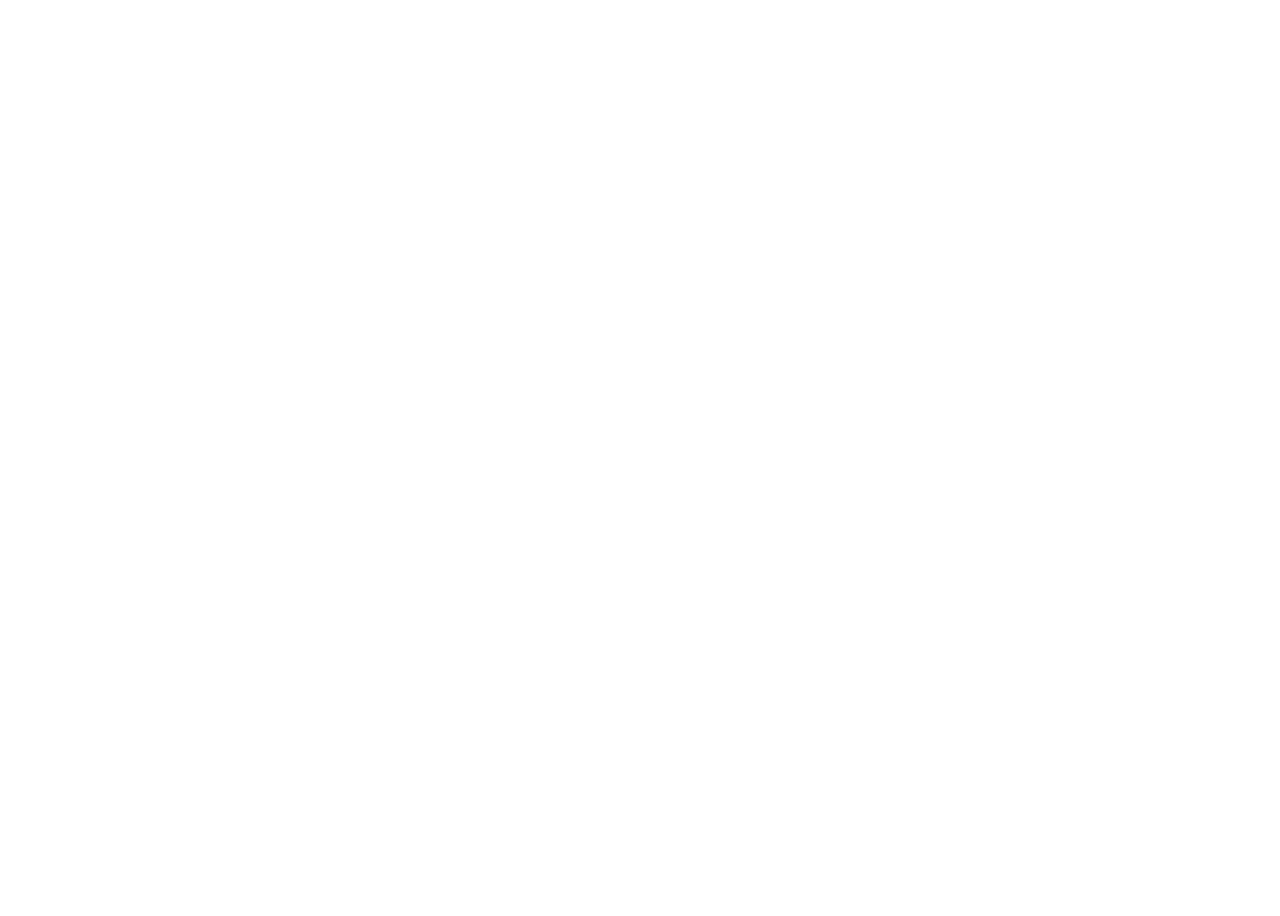
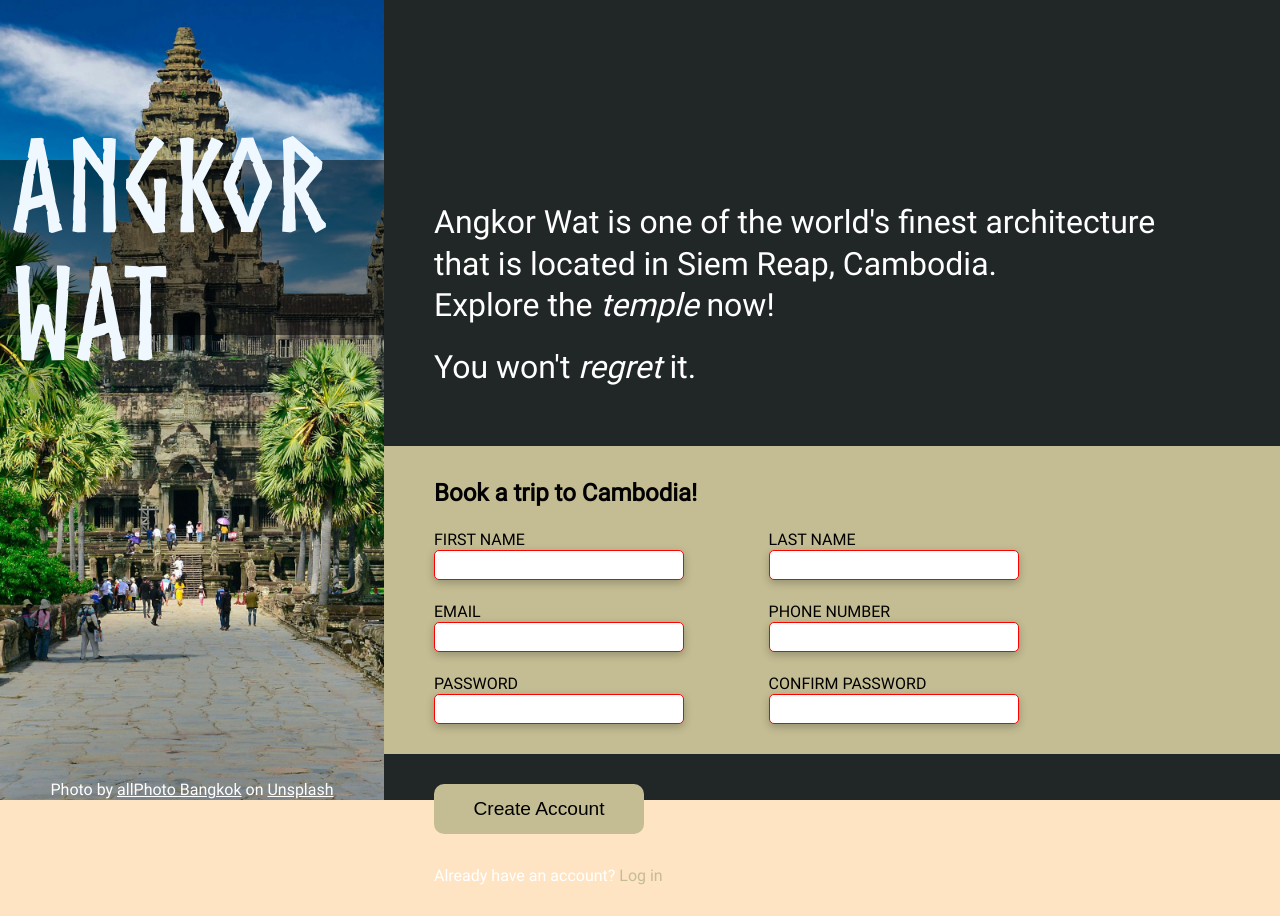
Before and after one commit to NirakChoun/sign-up-form, a plain HTML site: page index.html in a window 1280 px wide. Before the commit the page ends 800 px from the top, so only its background shows below. Drawn offline with Linux system fonts and the light colour scheme.

Commit message:
Add text & form and style it

```diff
--- a/index.html
+++ b/index.html
@@ -6,5 +6,88 @@
     <title>Sign-up Form</title>
     <link rel="stylesheet" href="styles.css" />
   </head>
-  <body></body>
+  <body>
+    <div class="container">
+      <div class="left">
+        <div class="brand">
+          <h1>ANGKOR WAT</h1>
+        </div>
+        <div class="photo-credit">
+          <p>
+            Photo by
+            <a
+              href="https://unsplash.com/photos/people-walking-on-park-near-trees-and-building-during-daytime-gt3gK_Wob2g"
+              >allPhoto Bangkok</a
+            >
+            on <a href="https://unsplash.com/">Unsplash</a>
+          </p>
+        </div>
+      </div>
+      <div class="right">
+        <section class="first">
+          <p>
+            Angkor Wat is one of the world's finest architecture
+            <br />
+            that is located in Siem Reap, Cambodia.
+            <br />
+            Explore the <em>temple</em> now!
+          </p>
+          <p>You won't <em>regret</em> it.</p>
+        </section>
+        <section class="second">
+          <form action="">
+            <h2>Book a trip to Cambodia!</h2>
+            <div class="form-row">
+              <div>
+                <label for="first_name">FIRST NAME</label>
+                <input type="text" id="first_name" name="first_name" required />
+              </div>
+              <div>
+                <label for="last_name">LAST NAME</label>
+                <input type="text" id="last_name" name="last_name" required />
+              </div>
+            </div>
+            <div class="form-row">
+              <div>
+                <label for="email">EMAIL</label>
+                <input type="email" id="email" name="email" required />
+              </div>
+              <div>
+                <label for="phone_number">PHONE NUMBER</label>
+                <input
+                  type="number"
+                  id="phone_number"
+                  name="phone_number"
+                  min="9"
+                  max="10"
+                  required
+                />
+              </div>
+            </div>
+            <div class="form-row">
+              <div>
+                <label for="password">PASSWORD</label>
+                <input type="password" id="password" name="password" required />
+              </div>
+              <div>
+                <label for="confirm_password">CONFIRM PASSWORD</label>
+                <input
+                  type="password"
+                  id="confirm_password"
+                  name="confirm_password"
+                  minlength="5"
+                  maxlength="15"
+                  required
+                />
+              </div>
+            </div>
+          </form>
+        </section>
+        <section class="third">
+          <button type="submit">Create Account</button>
+          <p>Already have an account? <span class="green-text">Log in</span></p>
+        </section>
+      </div>
+    </div>
+  </body>
 </html>
--- a/styles.css
+++ b/styles.css
@@ -13,6 +13,160 @@
     font-style: normal;
 }
 
+@font-face {
+    font-family: "Roboto";
+    src:
+      url("fonts/roboto-regular-webfont.woff2") format("woff2"),
+      url("fonts/roboto-regular-webfont.woff") format("woff");
+    font-weight: normal;
+    font-style: normal;
+}
+
 body {
-    min-height: 100vh;
+   min-height: 100vh;
+   background-color: bisque;
+   font-family: "Roboto";
 }
+
+.container {
+    width: 100vw;
+    height: 100vh;
+    background-color: grey;
+    display: flex;
+}
+
+.left {
+    background-color: brown;
+    width: 30%;
+    background-image: url("img/bg-image.jpg");
+    background-position: center;
+    background-size: cover;
+    position: relative;
+}
+
+.left .brand {
+    background-color: rgba(0, 0, 0, 0.5);
+    height: 175px;
+    padding: 10px;
+    display: flex;
+    justify-content: center;
+    align-items: center;
+    position: absolute;
+    width: 100%;
+    top: 20%;
+}
+
+.left .brand img {
+    max-width: 100%;
+    height: 100%;
+}
+
+.left .brand h1 {
+    font-family: "norse-bold";
+    color: aliceblue;
+    font-size: 8rem;
+}
+
+.left .photo-credit {
+    position: absolute;
+    bottom: 0;
+    width: 100%;
+}
+
+.left .photo-credit p,
+.left .photo-credit a {
+    color: white;
+    text-align: center;
+}
+
+.right {
+    background-color: #212726;
+    width: 70%;
+    display: flex;
+    flex-direction: column;
+}
+
+.right .first {
+    padding: 50px 0 0 50px;
+    margin-top: 150px;
+}
+
+.right .first p {
+    font-size: 2rem;
+    margin-bottom: 20px;
+    line-height: 1.3;
+    color: white;
+}
+
+.right .second {
+    background-color: #C4BD93;
+    padding: 30px 0 30px 50px;
+    margin-top: 40px;
+}
+
+.right .second form {
+    display: flex;
+    flex-direction: column;
+    gap: 20px;
+}
+
+.right .second form .form-row {
+    display: flex;
+    gap: 10%;
+}
+
+.right .second form .form-row div {
+    display: flex;
+    flex-direction: column;
+}
+
+.right .second form .form-row div input {
+    border-radius: 5px;
+    width: 250px;
+    height: 30px;
+    border: 1px solid #000;
+    font-size: 1.2rem;
+    padding: 5px;
+    box-sizing: border-box;
+}
+
+.right .second form .form-row div input:focus {
+    border: 1px solid blue;
+    box-shadow: rgba(0, 0, 0, 0.24) 0px 3px 8px;
+}
+
+.right .second form .form-row div input[type="password"]:invalid,
+.right .second form .form-row div input:invalid {
+    border: 1px solid red;
+    box-shadow: rgba(0, 0, 0, 0.24) 0px 3px 8px;
+}
+
+.right .second form .form-row div input:focus:invalid {
+    border: none;
+}
+
+.right .second form .form-row div input[type="number"] {
+    -moz-appearance: textfield;
+}
+
+.right .third {
+    padding: 30px 0 30px 50px;
+}
+
+.right .third button {
+    width: 210px;
+    height: 50px;
+    font-size: 1.2rem;
+    margin-bottom: 30px;
+    background-color: #C4BD93;
+    border-radius: 10px;
+    border: 0px;
+}
+
+.right .third p {
+    color: white;
+}
+
+.right .third .green-text {
+    color: #C4BD93;
+}
```
Also changed, not shown: fonts/roboto-regular-webfont.woff (added), fonts/roboto-regular-webfont.woff2 (added), img/bg-image.jpg (added), img/bg-image.webp (added), img/odin-lined.png (added).
